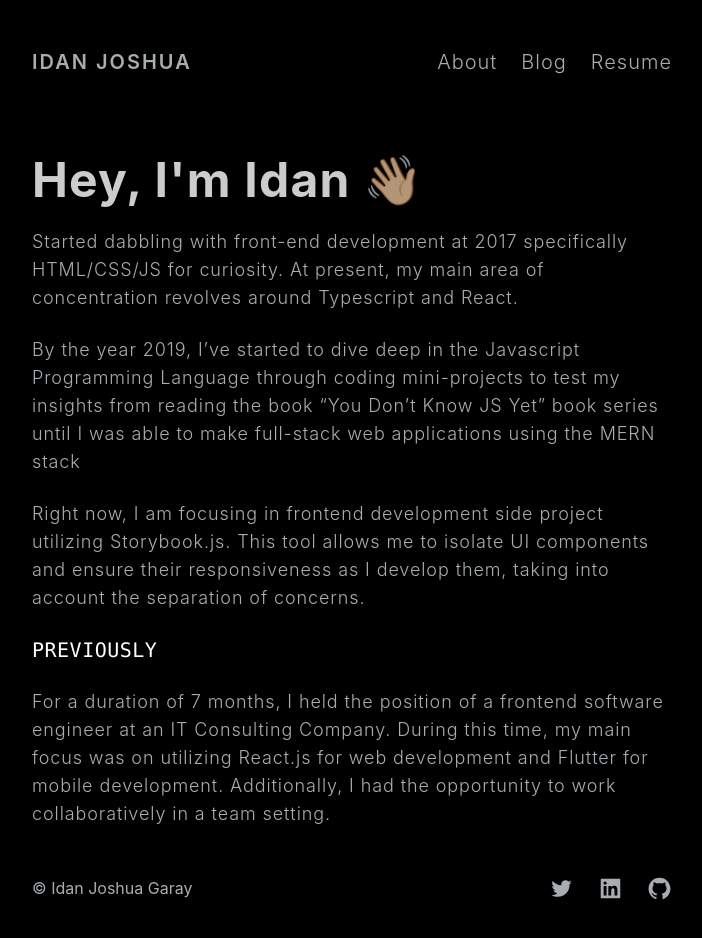
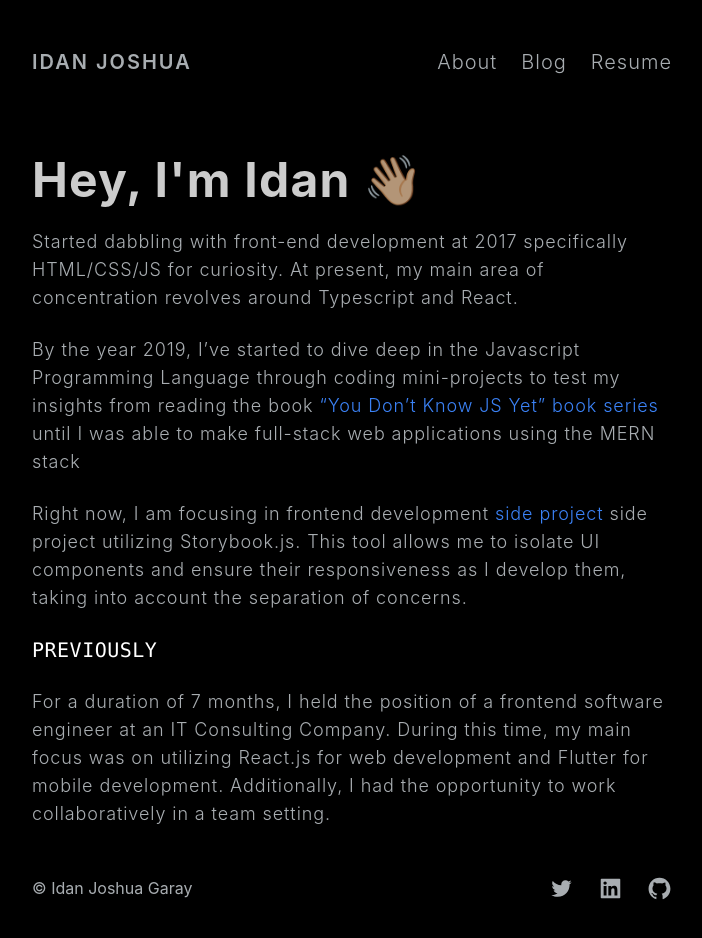
Before and after one commit to Idan-Garay/portfolio, a Next.js app: page /about in a window 1280 px wide. Shown: the top 938 px of the page, without its empty margins (288-990 px from the left). Built offline with nearby package versions, Linux system fonts and the light colour scheme.

Commit message:
fix: add links

```diff
--- a/pages/about/index.tsx
+++ b/pages/about/index.tsx
@@ -1,4 +1,5 @@
 import Head from 'next/head'
+import Link from 'next/link'
 import React from 'react'
 
 const AboutPage = () => {
@@ -13,11 +14,12 @@ const AboutPage = () => {
                 <p className="text-lg font-light tracking-wider text-[#A8ADB1]">
                     {"Started dabbling with front-end development at 2017 specifically HTML/CSS/JS for curiosity. At present, my main area of concentration revolves around Typescript and React."}
                 </p>
+
                 <p className="text-lg font-light tracking-wider text-[#A8ADB1]">
-                    {"By the year 2019, I’ve started to dive deep in the Javascript Programming Language through coding mini-projects to test my insights from reading the book “You Don’t Know JS Yet” book series until I was able to make full-stack web applications using the MERN stack"}
+                    {"By the year 2019, I’ve started to dive deep in the Javascript Programming Language through coding mini-projects to test my insights from reading the book"}<span className="text-blue-500 hover:bg-blue-500 hover:bg-opacity-50 hover:rounded "> <Link href="https://github.com/getify/You-Dont-Know-JS/" target='_blank'>“You Don’t Know JS Yet” book series</Link></span>  {"until I was able to make full-stack web applications using the MERN stack"}
                 </p>
                 <p className="text-lg font-light tracking-wider text-[#A8ADB1]">
-                    {"Right now, I am focusing in frontend development side project utilizing Storybook.js. This tool allows me to isolate UI components and ensure their responsiveness as I develop them, taking into account the separation of concerns."}
+                    {"Right now, I am focusing in frontend development"} <span className="text-blue-500 hover:bg-blue-500 hover:bg-opacity-50 hover:rounded "> <Link href="https://github.com/Idan-Garay/Lounge.co" target="_blank">side project</Link></span> {"side project utilizing Storybook.js. This tool allows me to isolate UI components and ensure their responsiveness as I develop them, taking into account the separation of concerns."}
                 </p>
 
                 <h3 className="tracking-wide uppercase text-xl font-mono ">Previously</h3>
```
